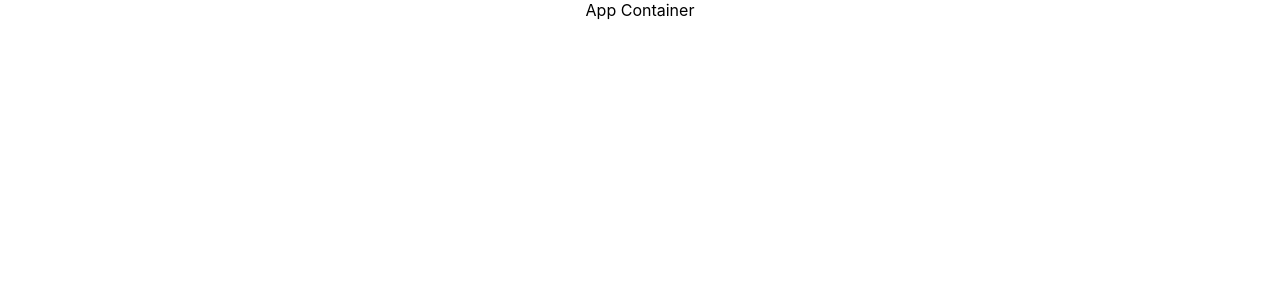
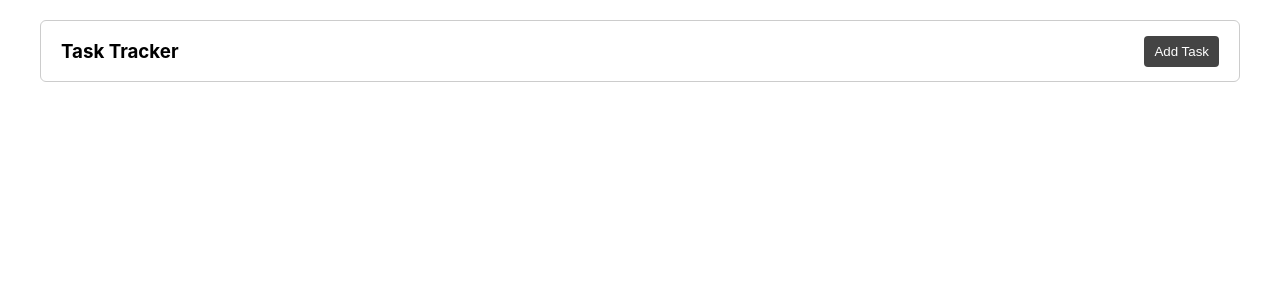
Before and after one commit to masoudtabatabaei/react-task-tracker, a React (Create React App) app: page / in a window 1280 px wide. Shown: the top 300 px of the page. Built offline with nearby package versions, Linux system fonts and the light colour scheme.

Commit message:
Feature: Implement Header component

```diff
--- a/src/App.css
+++ b/src/App.css
@@ -1,38 +1,17 @@
-.App {
-  text-align: center;
+.container {
+  display: flex;
+  max-width: 1200px;
+  margin: 20px auto;
 }
 
-.App-logo {
-  height: 40vmin;
-  pointer-events: none;
+.btn {
+  border: none;
+  padding: 8px 10px;
+  border-radius: 4px;
+  cursor: pointer;
 }
 
-@media (prefers-reduced-motion: no-preference) {
-  .App-logo {
-    animation: App-logo-spin infinite 20s linear;
-  }
+.btn-primary {
+  background-color: #444444;
+  color: #ffffff;
 }
-
-.App-header {
-  background-color: #282c34;
-  min-height: 100vh;
-  display: flex;
-  flex-direction: column;
-  align-items: center;
-  justify-content: center;
-  font-size: calc(10px + 2vmin);
-  color: white;
-}
-
-.App-link {
-  color: #61dafb;
-}
-
-@keyframes App-logo-spin {
-  from {
-    transform: rotate(0deg);
-  }
-  to {
-    transform: rotate(360deg);
-  }
-}
--- a/src/App.js
+++ b/src/App.js
@@ -1,7 +1,12 @@
+import Header from "./components/header/header";
 import "./App.css";
 
 function App() {
-  return <div className="App">App Container</div>;
+  return (
+    <div className="container">
+      <Header />
+    </div>
+  );
 }
 
 export default App;
--- /dev/null
+++ b/src/components/header/header.css
@@ -0,0 +1,10 @@
+.header-container {
+  display: flex;
+  justify-content: space-between;
+  align-items: center;
+  width: 100%;
+  padding: 0 20px;
+  border: 1px solid #cccccc;
+  border-radius: 6px;
+  margin-bottom: 15px;
+}
--- /dev/null
+++ b/src/components/header/header.jsx
@@ -0,0 +1,12 @@
+import "./header.css";
+
+const Header = () => {
+  return (
+    <div className="header-container">
+      <h3>Task Tracker</h3>
+      <button className="btn btn-primary">Add Task</button>
+    </div>
+  );
+};
+
+export default Header;
```
